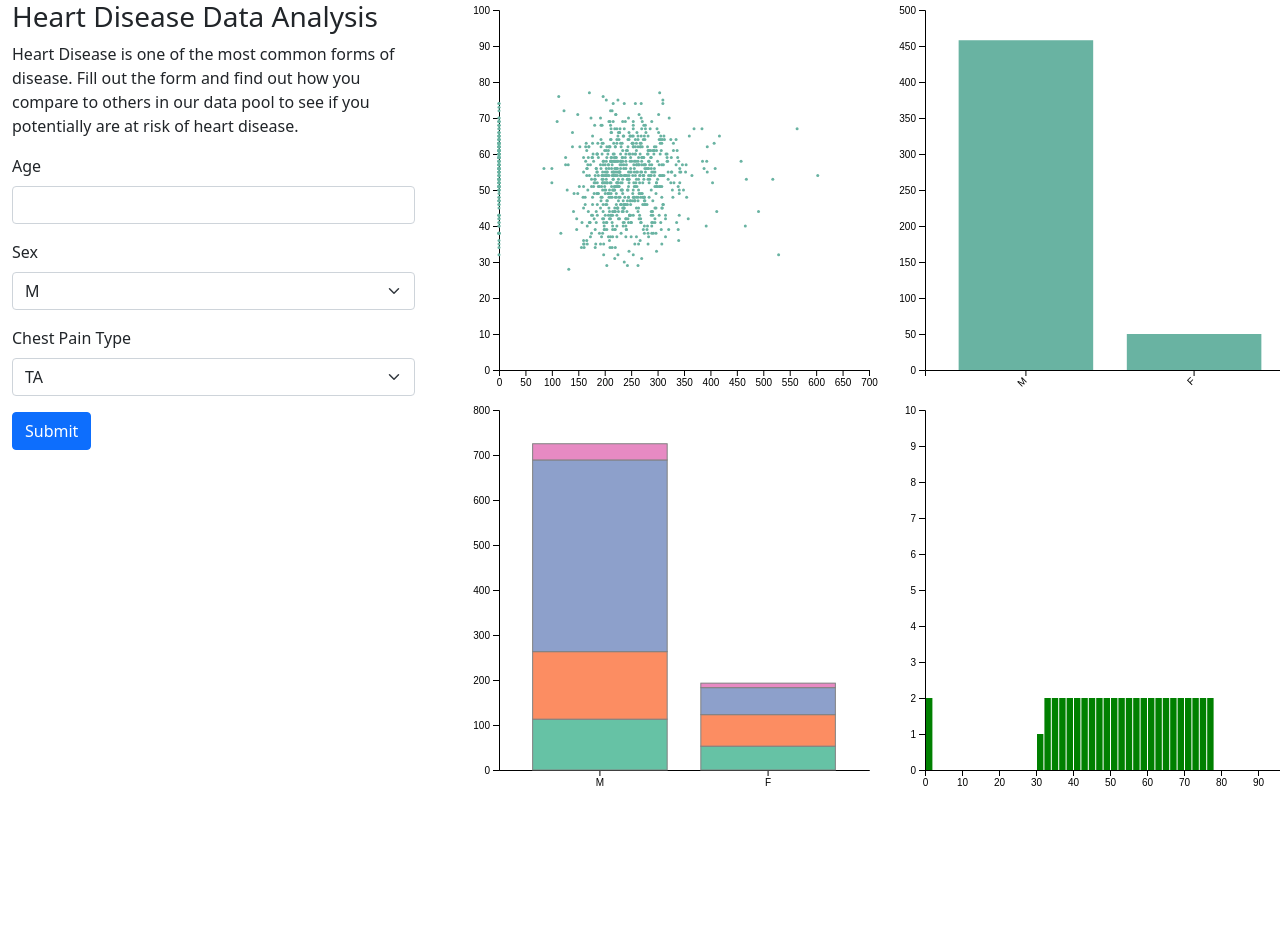
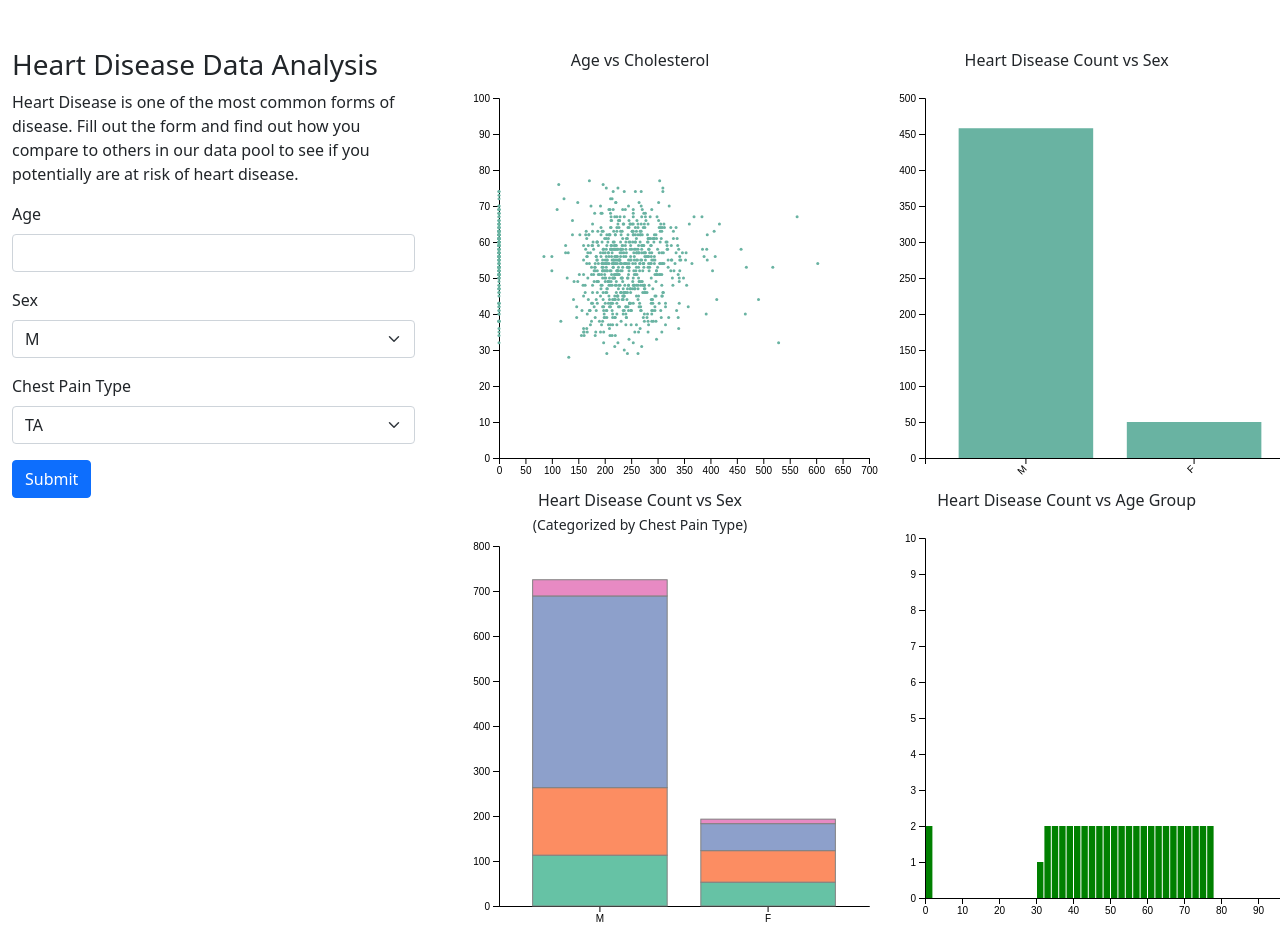
Before and after one commit to devin-gar47/heart-disease-risk-data, a plain HTML site: page index.html in a window 1280 px wide. Shown: the top 939 px of the page. Before the commit the page ends 822 px from the top, so only its background shows below. Drawn offline with nearby package versions, Linux system fonts and the light colour scheme.

Commit message:
Added titles

```diff
--- a/graph-creation-functions/histogram.js
+++ b/graph-creation-functions/histogram.js
@@ -61,8 +61,8 @@ ${ageStr}
       var moveTooltip = function (d) {
           console.log(d3.mouse(this))
         tooltip
-          .style("left", d3.mouse(this)[0] + 1220 + "px")
-          .style("top", d3.mouse(this)[1] + 500 + "px");
+          .style("left", d3.mouse(this)[0] + 1420 + "px")
+          .style("top", d3.mouse(this)[1] + 680 + "px");
       };
       // A function that change this tooltip when the leaves a point: just need to set opacity to 0 again
       var hideTooltip = function (d) {
--- a/index.html
+++ b/index.html
@@ -46,7 +46,7 @@
   </head>
   <body>
     <div class="container-fluid">
-      <div class="row">
+      <div class="row mt-5">
         <div class="col-md-4">
           <h3>Heart Disease Data Analysis</h3>
           <p>
@@ -89,12 +89,21 @@
         </div>
         <div class="col-md-8">
           <div class="row">
-            <div class="col-md-6" id="scatter-plot-graph"></div>
-            <div class="col-md-6" id="heart-rate-bar-chart"></div>
+            <div class="col-md-6 text-center" id="scatter-plot-graph">
+              <p>Age vs Cholesterol</p>
+            </div>
+            <div class="col-md-6 text-center" id="heart-rate-bar-chart">
+              <p>Heart Disease Count vs Sex</p>
+            </div>
           </div>
           <div class="row">
-            <div class="col-md-6" id="stacked-bar-chart"></div>
-            <div class="col-md-6" id="histogram-chart"></div>
+            <div class="col-md-6 text-center" id="stacked-bar-chart">
+              <p class="m-0">Heart Disease Count vs Sex</p>
+              <small>(Categorized by Chest Pain Type)</small>
+            </div>
+            <div class="col-md-6 text-center" id="histogram-chart">
+              <p>Heart Disease Count vs Age Group</p>
+            </div>
           </div>
         </div>
       </div>
```
